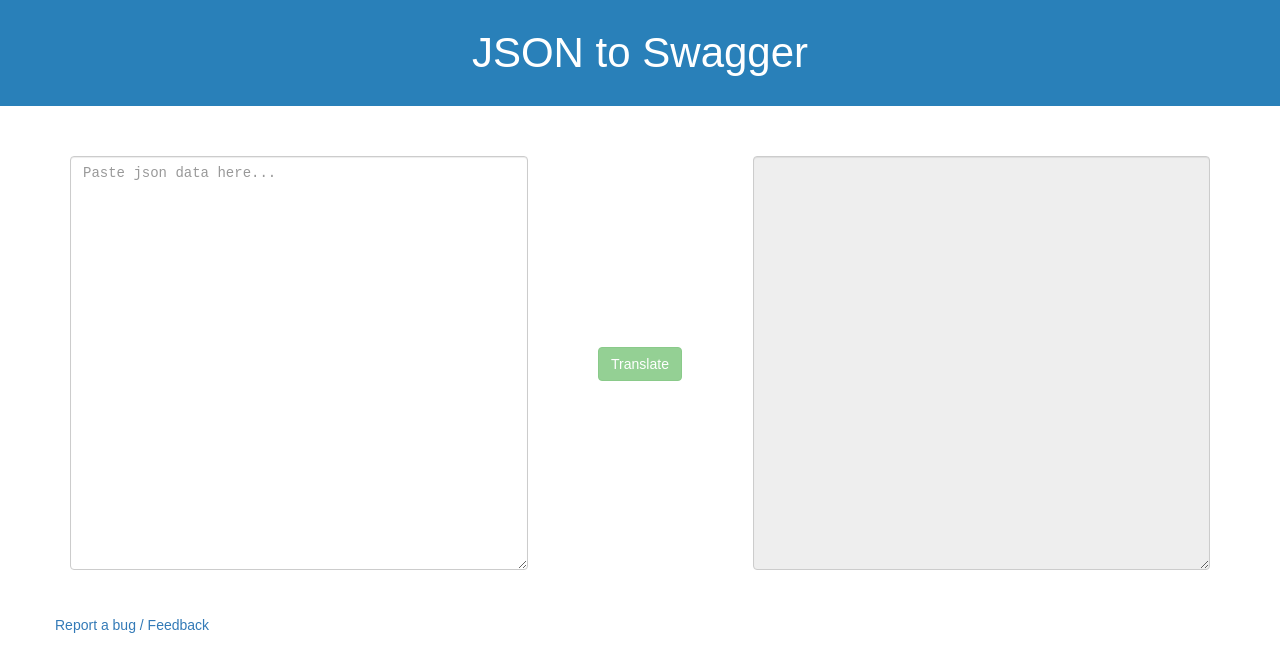
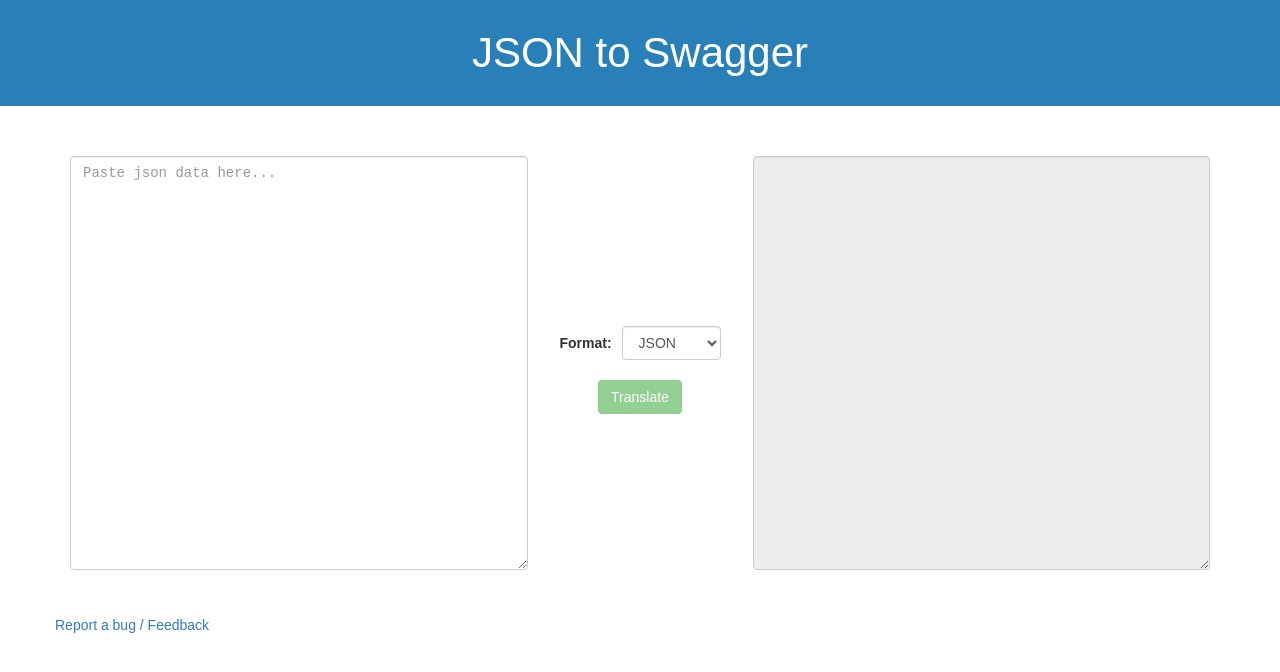
Before and after one commit to JustinFeng/json2swagger-web, a React (Create React App) app: page / in a window 1280 px wide. Shown: the top 672 px of the page. Built offline with nearby package versions, Linux system fonts and the light colour scheme.

Commit message:
Added format select to the screen

```diff
--- a/src/components/Translator/Translator.css
+++ b/src/components/Translator/Translator.css
@@ -8,8 +8,21 @@
   font-size: 14px;
 }
 
-.App-convert {
-  line-height: 414px;
+.App-format {
+  display: inline-block;
+  width: 60%;
+}
+
+.App-format-label {
+  margin-right: 10px;
+}
+
+.App-translate {
+  margin-top: 170px;
+}
+
+.App-translate-button {
+  margin-top: 20px;
 }
 
 .App-copy {
--- a/src/components/Translator/index.js
+++ b/src/components/Translator/index.js
@@ -1,6 +1,6 @@
 import React, { Component } from 'react';
 import 'whatwg-fetch';
-import { FormGroup, FormControl, Button, Grid, Row, Col, Glyphicon } from 'react-bootstrap';
+import { FormGroup, FormControl, Button, Grid, Row, Col, Glyphicon, ControlLabel } from 'react-bootstrap';
 import { CopyToClipboard } from 'react-copy-to-clipboard';
 import apiUrl from '../../utils/apiUrl';
 import './Translator.css';
@@ -53,6 +53,24 @@ class Translator extends Component {
 
   validateState = () => this.state.data ? this.state.valid ? 'success' : 'error' : null;
 
+  renderConvert = () =>
+    <Col md={2} className="App-convert">
+      <FormGroup controlId="translate" className="App-translate">
+        <ControlLabel className="App-format-label">Format:</ControlLabel>
+        <FormControl componentClass="select" className="App-format">
+          <option value="json">JSON</option>
+          <option value="yaml">YAML</option>
+        </FormControl>
+        <Button
+          className="App-translate-button"
+          bsStyle="success"
+          disabled={!this.state.valid}
+          onClick={this.translate}>
+          Translate
+        </Button>
+      </FormGroup>
+    </Col>
+
   render = () =>
     <Grid className="App-grid">
       <Row className="show-grid">
@@ -69,14 +87,7 @@ class Translator extends Component {
             <FormControl.Feedback />
           </FormGroup>
         </Col>
-        <Col md={2} className="App-convert">
-          <Button
-            bsStyle="success"
-            disabled={!this.state.valid}
-            onClick={this.translate}>
-            Translate
-          </Button>
-        </Col>
+        { this.renderConvert() }
         <Col md={5}>
           <FormGroup controlId="swaggerTextArea" validationState={this.state.resultStatus}>
             <FormControl
```
Also changed, not shown: 1 other file (tests, documents, lock files or other folders).
